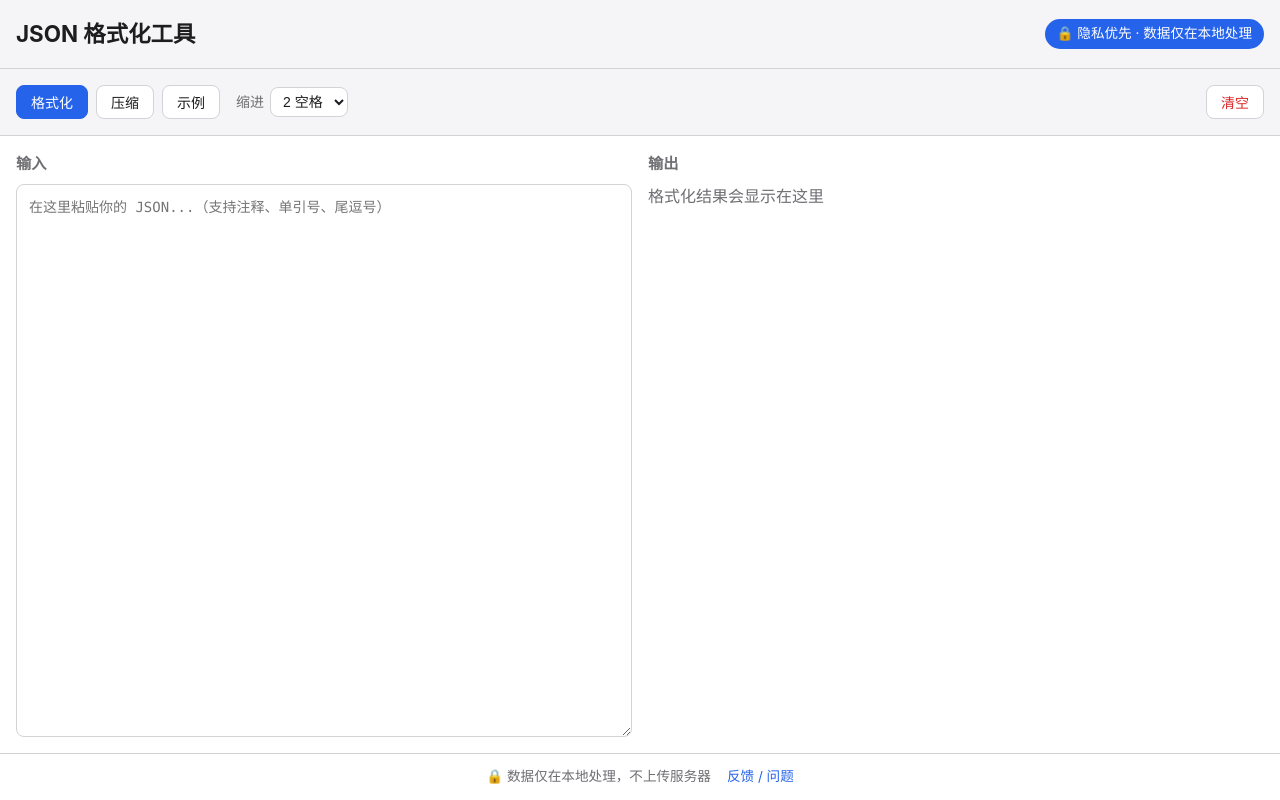
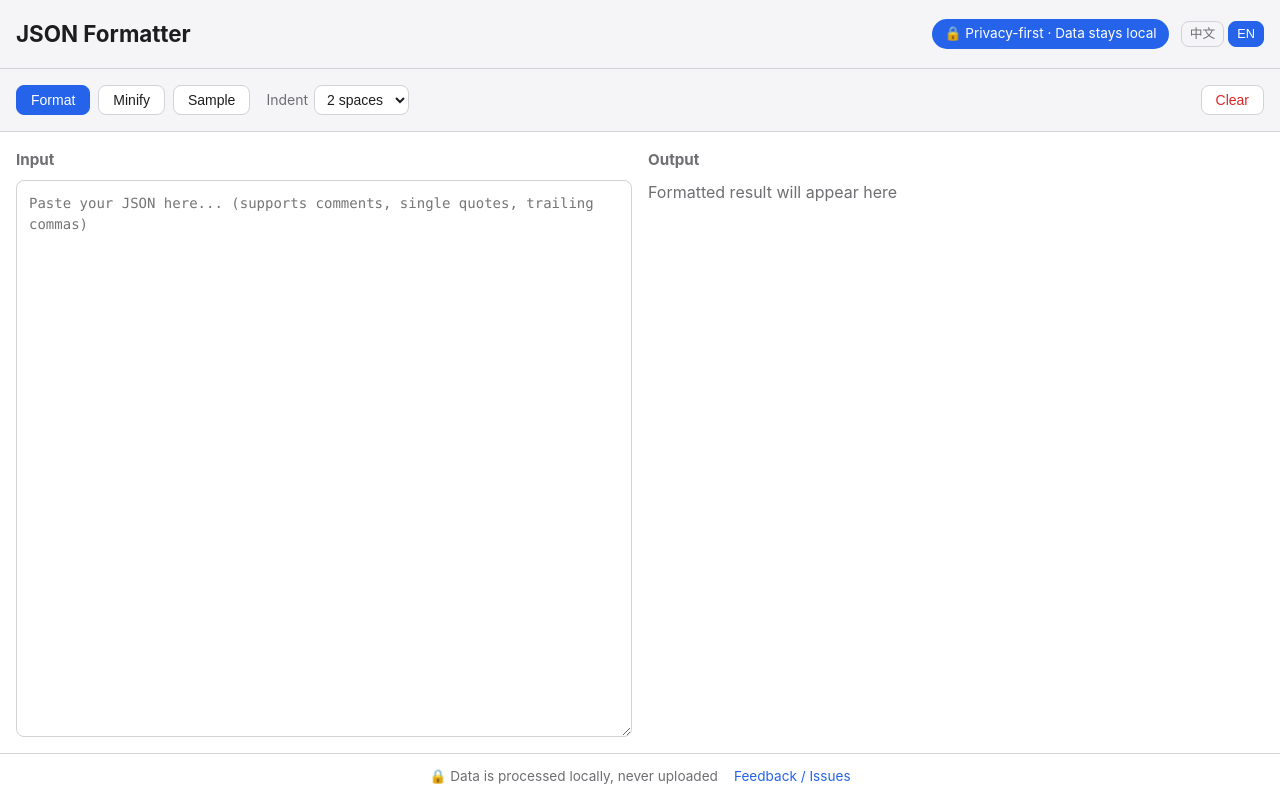
Before and after one commit to tab2010/json-tool, a Vue app: page / in a window 1280 px wide. Built offline with nearby package versions, Linux system fonts and the light colour scheme.

Commit message:
feat: 国际化支持（中英双语，轻量自实现，自动检测浏览器语言）

```diff
--- a/src/App.vue
+++ b/src/App.vue
@@ -7,6 +7,7 @@ import Toolbar from './components/Toolbar.vue'
 import JsonEditor from './components/JsonEditor.vue'
 import JsonOutput from './components/JsonOutput.vue'
 import { parse, stringify } from './utils/json.js'
+import { t, locale, setLocale } from './i18n/index.js'
 
 // ---------- 状态（响应式数据） ----------
 const input = ref('') // 用户输入的原始 JSON 文本
@@ -88,8 +89,14 @@ function doSample() {
 <template>
   <div class="app">
     <header class="app-header">
-      <h1>JSON 格式化工具</h1>
-      <span class="badge">🔒 隐私优先 · 数据仅在本地处理</span>
+      <h1>{{ t('title') }}</h1>
+      <div class="header-right">
+        <span class="badge">{{ t('badge') }}</span>
+        <div class="lang-toggle">
+          <button :class="{ active: locale === 'zh' }" @click="setLocale('zh')">中文</button>
+          <button :class="{ active: locale === 'en' }" @click="setLocale('en')">EN</button>
+        </div>
+      </div>
     </header>
 
     <Toolbar
@@ -102,7 +109,7 @@ function doSample() {
 
     <main class="app-main">
       <section class="pane">
-        <h2 class="pane-title">输入</h2>
+        <h2 class="pane-title">{{ t('input') }}</h2>
         <JsonEditor v-model="input" />
       </section>
 
@@ -112,8 +119,8 @@ function doSample() {
     </main>
 
     <footer class="app-footer">
-      <span>🔒 数据仅在本地处理，不上传服务器</span>
-      <a href="https://github.com/tab2010/json-tool/issues" target="_blank" rel="noopener">反馈 / 问题</a>
+      <span>{{ t('footerPrivacy') }}</span>
+      <a href="https://github.com/tab2010/json-tool/issues" target="_blank" rel="noopener">{{ t('feedback') }}</a>
     </footer>
   </div>
 </template>
@@ -145,6 +152,34 @@ function doSample() {
   background-color: var(--color-primary);
   color: #fff;
   font-size: 0.85rem;
+}
+
+.header-right {
+  display: flex;
+  align-items: center;
+  gap: 12px;
+}
+
+.lang-toggle {
+  display: flex;
+  gap: 4px;
+}
+
+.lang-toggle button {
+  padding: 2px 8px;
+  border: 1px solid var(--color-border);
+  border-radius: var(--radius);
+  background: none;
+  color: var(--color-text-secondary);
+  cursor: pointer;
+  font-size: 0.8rem;
+  line-height: 1.5;
+}
+
+.lang-toggle button.active {
+  background-color: var(--color-primary);
+  border-color: var(--color-primary);
+  color: #fff;
 }
 
 .app-main {
--- a/src/components/JsonEditor.vue
+++ b/src/components/JsonEditor.vue
@@ -2,6 +2,8 @@
 // JsonEditor.vue —— 输入区组件：一个供用户粘贴 JSON 的文本框。
 // 它自己不处理 JSON，只负责"收集输入"，把内容交给父组件去处理。
 // 这体现了组件的"单一职责"：本组件只管输入，解析逻辑在 json.js，结果展示在别的组件。
+
+import { t } from '../i18n/index.js'
 
 // defineProps：声明父组件可以传进来的属性（props）。
 // 这里声明 modelValue，配合下面的 defineEmits 实现 v-model 双向绑定。
@@ -27,7 +29,7 @@ function onInput(event) {
   <textarea
     class="editor"
     :value="modelValue"
-    placeholder="在这里粘贴你的 JSON...（支持注释、单引号、尾逗号）"
+    :placeholder="t('placeholder')"
     spellcheck="false"
     @input="onInput"
   ></textarea>
--- a/src/components/JsonOutput.vue
+++ b/src/components/JsonOutput.vue
@@ -9,6 +9,7 @@ import { jsonToTypeScript } from '../utils/toTypeScript.js'
 import { jsonToSchema } from '../utils/toJsonSchema.js'
 import { jsonToYaml } from '../utils/toYaml.js'
 import { jsonToCsv } from '../utils/toCsv.js'
+import { t } from '../i18n/index.js'
 
 // 接收三个 props：
 // result —— 成功时的结果字符串（文本视图用）
@@ -26,16 +27,18 @@ const copied = ref(false)
 // mode 是视图模式：'text' / 'tree' / 'ts' / 'schema' / 'yaml' / 'csv'
 const mode = ref('text')
 
-// 模式名称映射（下拉菜单显示用）
-const MODE_LABELS = {
-  text: '文本',
-  tree: '树形',
-  ts: 'TS 类型',
-  schema: 'Schema',
-  yaml: 'YAML',
-  csv: 'CSV',
-}
-const modeLabel = computed(() => MODE_LABELS[mode.value] || '文本')
+// 模式名称映射（下拉菜单显示用，随语言变化）
+const modeLabel = computed(() => {
+  const labels = {
+    text: t('viewText'),
+    tree: t('viewTree'),
+    ts: t('viewTs'),
+    schema: t('viewSchema'),
+    yaml: t('viewYaml'),
+    csv: t('viewCsv'),
+  }
+  return labels[mode.value] || t('viewText')
+})
 
 // 转换类模式列表（生成转换结果而非展示 JSON）
 const CONVERSIONS = ['ts', 'schema', 'yaml', 'csv']
@@ -120,31 +123,31 @@ function downloadResult() {
   <div class="output">
     <!-- 头部：标题 + 操作按钮（与输入区的标题行对齐，避免两列内容错位） -->
     <div class="header">
-      <h2 class="title">输出</h2>
+      <h2 class="title">{{ t('output') }}</h2>
       <template v-if="result">
         <div class="view-toggle" @click.stop>
           <button class="btn" @click="toggleModeMenu">{{ modeLabel }} ▾</button>
           <div v-if="modeMenuOpen" class="mode-menu">
-            <button class="menu-item" @click="selectMode('text')">文本</button>
-            <button class="menu-item" @click="selectMode('tree')">树形</button>
-            <button class="menu-item" @click="selectMode('ts')">TS 类型</button>
-            <button class="menu-item" @click="selectMode('schema')" title="JSON Schema">Schema</button>
-            <button class="menu-item" @click="selectMode('yaml')">YAML</button>
-            <button class="menu-item" @click="selectMode('csv')">CSV</button>
+            <button class="menu-item" @click="selectMode('text')">{{ t('viewText') }}</button>
+            <button class="menu-item" @click="selectMode('tree')">{{ t('viewTree') }}</button>
+            <button class="menu-item" @click="selectMode('ts')">{{ t('viewTs') }}</button>
+            <button class="menu-item" @click="selectMode('schema')">{{ t('viewSchema') }}</button>
+            <button class="menu-item" @click="selectMode('yaml')">{{ t('viewYaml') }}</button>
+            <button class="menu-item" @click="selectMode('csv')">{{ t('viewCsv') }}</button>
           </div>
         </div>
         <span class="spacer"></span>
-        <button class="btn" @click="copyResult">{{ copied ? '已复制 ✓' : '复制' }}</button>
-        <button class="btn" @click="downloadResult">下载</button>
+        <button class="btn" @click="copyResult">{{ copied ? t('copied') : t('copy') }}</button>
+        <button class="btn" @click="downloadResult">{{ t('download') }}</button>
       </template>
     </div>
 
     <!-- 错误状态：显示错误信息 + 行列号 -->
     <div v-if="error" class="error">
-      <div class="error-title">⚠️ JSON 解析失败</div>
+      <div class="error-title">{{ t('errorTitle') }}</div>
       <p class="error-message">{{ error.message }}</p>
       <p v-if="error.line" class="error-location">
-        位置：第 {{ error.line }} 行，第 {{ error.column }} 列
+        {{ t('errorLocation', { line: error.line, column: error.column }) }}
       </p>
     </div>
 
@@ -159,7 +162,7 @@ function downloadResult() {
     <!-- 转换视图（TS / Schema / YAML / CSV） -->
     <pre v-else-if="result && isConversion" class="result">{{ convertedText }}</pre>
 
-    <p v-else class="hint">格式化结果会显示在这里</p>
+    <p v-else class="hint">{{ t('hint') }}</p>
   </div>
 </template>
 
--- a/src/components/Toolbar.vue
+++ b/src/components/Toolbar.vue
@@ -2,6 +2,8 @@
 // Toolbar.vue —— 工具栏组件：放操作按钮和缩进选项。
 // 它自己不执行格式化逻辑，只是"发号施令"，让父组件去执行。
 // 这体现了"子组件不干重活，只上报意图"的分层思想。
+
+import { t } from '../i18n/index.js'
 
 defineProps({
   // 当前缩进选项：'2' | '4' | 'tab'
@@ -24,23 +26,23 @@ function onIndentChange(event) {
 
 <template>
   <div class="toolbar">
-    <button class="btn primary" @click="emit('format')">格式化</button>
-    <button class="btn" @click="emit('minify')">压缩</button>
-    <button class="btn" @click="emit('sample')">示例</button>
+    <button class="btn primary" @click="emit('format')">{{ t('format') }}</button>
+    <button class="btn" @click="emit('minify')">{{ t('minify') }}</button>
+    <button class="btn" @click="emit('sample')">{{ t('sample') }}</button>
 
     <label class="indent">
-      缩进
+      {{ t('indent') }}
       <select class="select" :value="indent" @change="onIndentChange">
-        <option value="2">2 空格</option>
-        <option value="4">4 空格</option>
-        <option value="tab">Tab</option>
+        <option value="2">{{ t('indent2') }}</option>
+        <option value="4">{{ t('indent4') }}</option>
+        <option value="tab">{{ t('indentTab') }}</option>
       </select>
     </label>
 
     <!-- spacer 占满剩余空间，把"清空"推到最右边 -->
     <span class="spacer"></span>
 
-    <button class="btn danger" @click="emit('clear')">清空</button>
+    <button class="btn danger" @click="emit('clear')">{{ t('clear') }}</button>
   </div>
 </template>
 
--- /dev/null
+++ b/src/i18n/index.js
@@ -0,0 +1,116 @@
+// src/i18n/index.js —— 轻量国际化（i18n）
+// 原理：把所有文案抽离到"语言字典"，用一个响应式 locale 控制当前语言，
+// 组件通过 t('key') 读取文案，切换 locale 时所有用到 t 的地方自动更新。
+
+import { ref } from 'vue'
+
+// 语言字典：zh / en 两套文案
+const messages = {
+  zh: {
+    // 全局
+    title: 'JSON 格式化工具',
+    badge: '🔒 隐私优先 · 数据仅在本地处理',
+    input: '输入',
+    output: '输出',
+    footerPrivacy: '🔒 数据仅在本地处理，不上传服务器',
+    feedback: '反馈 / 问题',
+    // 工具栏
+    format: '格式化',
+    minify: '压缩',
+    sample: '示例',
+    indent: '缩进',
+    indent2: '2 空格',
+    indent4: '4 空格',
+    indentTab: 'Tab',
+    clear: '清空',
+    // 输入区
+    placeholder: '在这里粘贴你的 JSON...（支持注释、单引号、尾逗号）',
+    // 输出区视图
+    viewText: '文本',
+    viewTree: '树形',
+    viewTs: 'TS 类型',
+    viewSchema: 'Schema',
+    viewYaml: 'YAML',
+    viewCsv: 'CSV',
+    copy: '复制',
+    download: '下载',
+    copied: '已复制 ✓',
+    hint: '格式化结果会显示在这里',
+    errorTitle: '⚠️ JSON 解析失败',
+    errorLocation: '位置：第 {line} 行，第 {column} 列',
+    // 树节点
+    copyBtn: '复制 ▾',
+    copiedShort: '已复制',
+    copyPath: '复制路径',
+    copyKey: '复制 key',
+    copyValue: '复制 value',
+    copyKv: '复制 key: value',
+    keys: '键',
+    items: '项',
+  },
+  en: {
+    title: 'JSON Formatter',
+    badge: '🔒 Privacy-first · Data stays local',
+    input: 'Input',
+    output: 'Output',
+    footerPrivacy: '🔒 Data is processed locally, never uploaded',
+    feedback: 'Feedback / Issues',
+    format: 'Format',
+    minify: 'Minify',
+    sample: 'Sample',
+    indent: 'Indent',
+    indent2: '2 spaces',
+    indent4: '4 spaces',
+    indentTab: 'Tab',
+    clear: 'Clear',
+    placeholder: 'Paste your JSON here... (supports comments, single quotes, trailing commas)',
+    viewText: 'Text',
+    viewTree: 'Tree',
+    viewTs: 'TS Type',
+    viewSchema: 'Schema',
+    viewYaml: 'YAML',
+    viewCsv: 'CSV',
+    copy: 'Copy',
+    download: 'Download',
+    copied: 'Copied ✓',
+    hint: 'Formatted result will appear here',
+    errorTitle: '⚠️ JSON parse failed',
+    errorLocation: 'Line {line}, Column {column}',
+    copyBtn: 'Copy ▾',
+    copiedShort: 'Copied',
+    copyPath: 'Copy path',
+    copyKey: 'Copy key',
+    copyValue: 'Copy value',
+    copyKv: 'Copy key: value',
+    keys: 'keys',
+    items: 'items',
+  },
+}
+
+// 检测浏览器语言：中文开头 → zh，否则 → en
+function detectLocale() {
+  const nav = (typeof navigator !== 'undefined' && navigator.language) || 'en'
+  return nav.toLowerCase().startsWith('zh') ? 'zh' : 'en'
+}
+
+// 当前语言（响应式）
+const locale = ref(detectLocale())
+
+// 翻译函数：t('key') 或 t('key', { line: 1, column: 2 })
+export function t(key, params) {
+  const dict = messages[locale.value] || messages.en
+  let text = dict[key] ?? key
+  if (params) {
+    for (const [k, v] of Object.entries(params)) {
+      text = text.replace(new RegExp(`\\{${k}\\}`, 'g'), String(v))
+    }
+  }
+  return text
+}
+
+// 切换语言
+export function setLocale(lang) {
+  if (messages[lang]) locale.value = lang
+}
+
+export { locale }
```
Also changed, not shown: src/components/JsonTreeNode.vue (+8 -7 lines).
